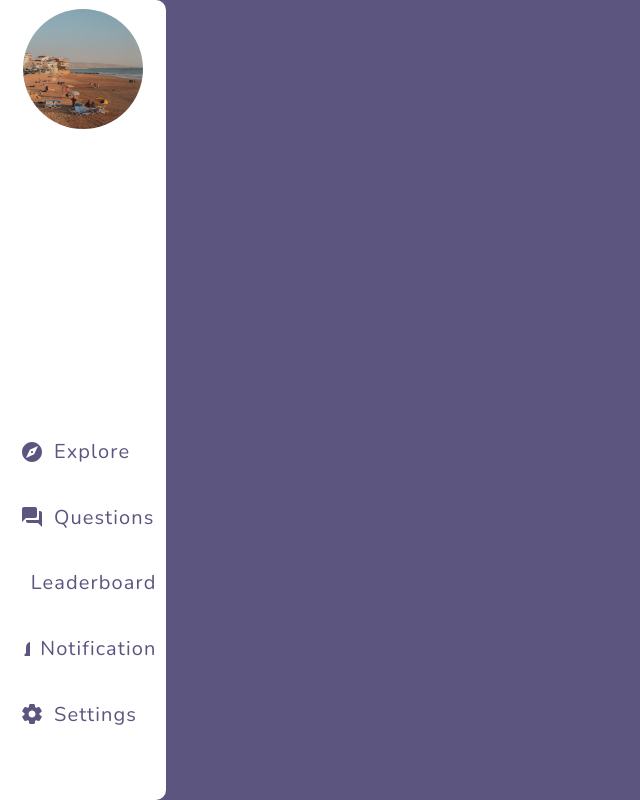
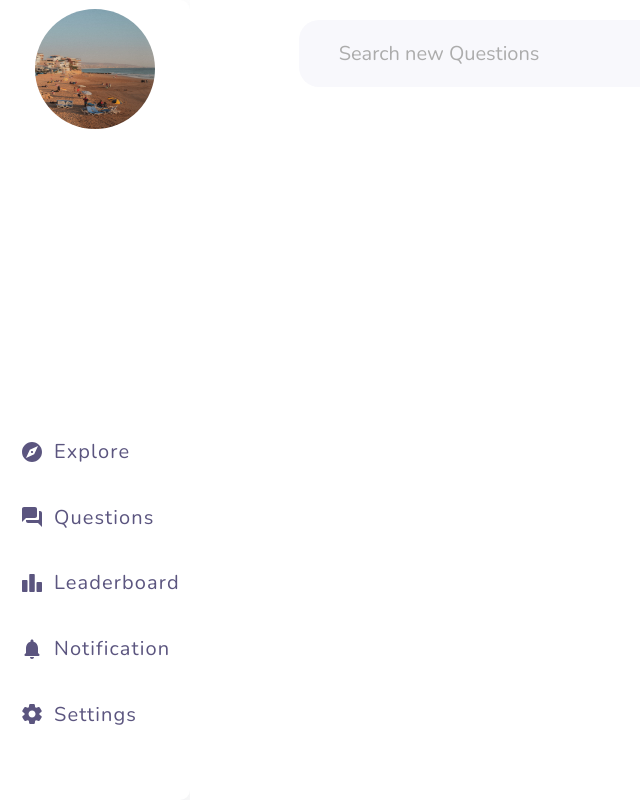
Before and after one commit to Kuntash/Solvee, a React (Create React App) app: page / in a window 1280 px wide. Shown: the whole page, without its empty margins (0-640 px from the left). Built offline with nearby package versions, Linux system fonts and the light colour scheme.

Commit message:
Created an Search field in explore page

```diff
--- a/public/style.css
+++ b/public/style.css
@@ -11,6 +11,12 @@
     --shadow-color: #5d5d5a33;
     --sec-color: #F8F8FC;
     --black-color: #0F0D1E;
+    --light-gray: #ACACAC;
+}
+
+::selection{
+  background-color: lightgreen;
+  color: var(--main-bg-color);
 }
 html {
   font-size: 62.5%;
@@ -20,25 +26,29 @@ body {
   height: 100vh;
   font-family: 'Nunito', sans-serif;
   color: #fff;
-  background-color: var(--primary-color);
+}
+
+/* App */
+
+.app {
+  display: flex;
 }
 /* Nav bar css */
 .nav {
+    flex-basis: 13%;
     background-color: var(--main-bg-color);
     border-top-right-radius: 1rem;
     border-bottom-right-radius: 1rem;
     height: 100vh;
     display: flex;
     justify-content: space-around;
-    width: 13%;
     flex-direction: column;
     font-size: 2.5rem;
     transition: all 1s;
-    position: relative;
+    box-shadow: rgba(149, 157, 165, 0.2) 0px 8px 24px;
 }
 
 .nav-item {
-    opacity: 1;
     margin-left: 1rem;
     margin-right: 1rem;
     padding: 1rem 0 1rem 1rem;
@@ -47,6 +57,7 @@ body {
     border-radius: .5rem;
     transition: all .2s;
     color: var(--primary-color);
+    z-index: 10;
 }
 .nav-item:hover{
     cursor:pointer;
@@ -86,3 +97,29 @@ body {
   height: 12rem;
   border-radius: 50%;
 }
+
+
+/* Explore Section */
+.explore {
+  text-align: center;
+  flex: 1;
+  background-color: var(--main-bg-color);
+}
+.explore-search {
+  border-radius: 2rem;
+  font-size: 2rem;
+  width: 80%;
+  margin-top: 2rem;
+  padding: 2rem 4rem;
+  border: none;
+  background-color: var(--sec-color);
+  font-family: 'Nunito', sans-serif;
+}
+
+.explore-search::placeholder{
+  color: var(--light-gray);
+}
+.explore-search:focus {
+  outline: none;
+
+}
--- a/src/App.js
+++ b/src/App.js
@@ -5,9 +5,9 @@ import { useState } from "react";
 
 const App = () => {
 
-  const [explore, setExplore] = useState(false);
+  const [explore, setExplore] = useState(true);
   return (
-    <div>
+    <div className ="app">
       <Navbar changeExplore = {setExplore}/>
       {explore ? <Explore /> : null}
     </div>
--- a/src/Explore/Explore.js
+++ b/src/Explore/Explore.js
@@ -1,7 +1,8 @@
+import Search from "./Search";
 const Explore = () => {
     return (
         <div className = "explore">
-            Explore
+            <Search />
         </div>
         );
 }
--- /dev/null
+++ b/src/Explore/Search.js
@@ -0,0 +1,7 @@
+const Search = () => {
+    return (
+        <input  className = "explore-search" type = "text" placeholder = "Search new Questions" />
+    );
+}
+
+export default Search;
```
